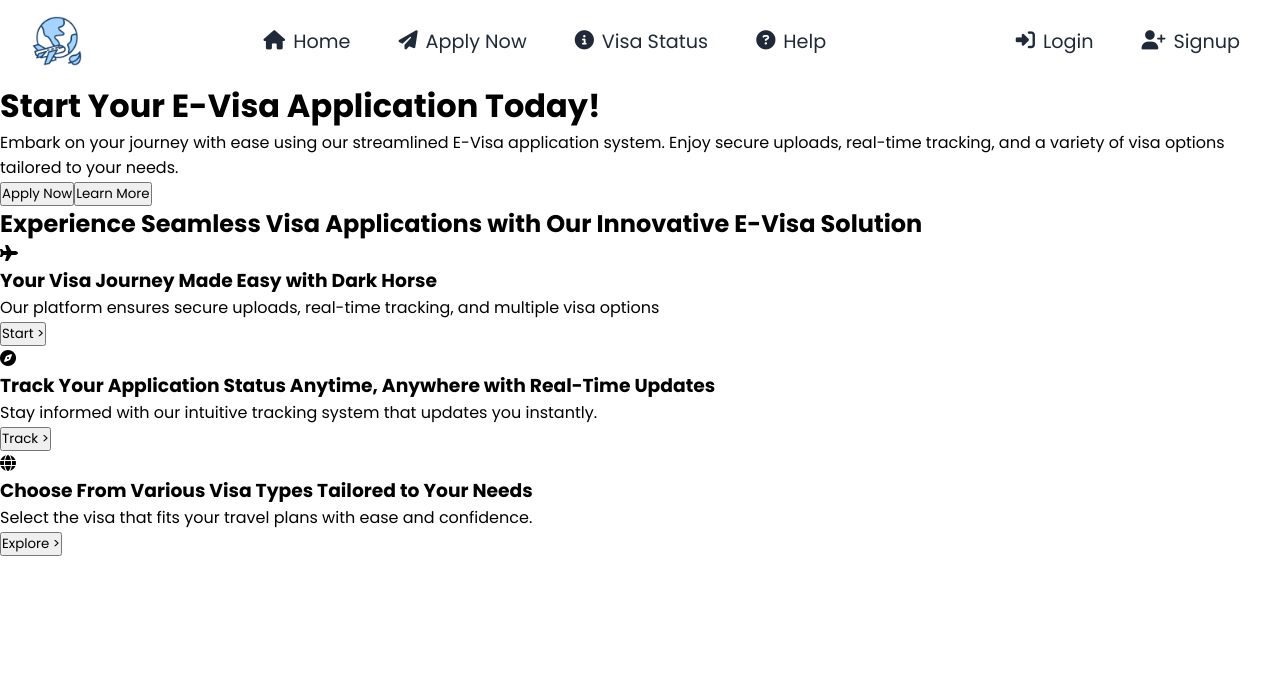
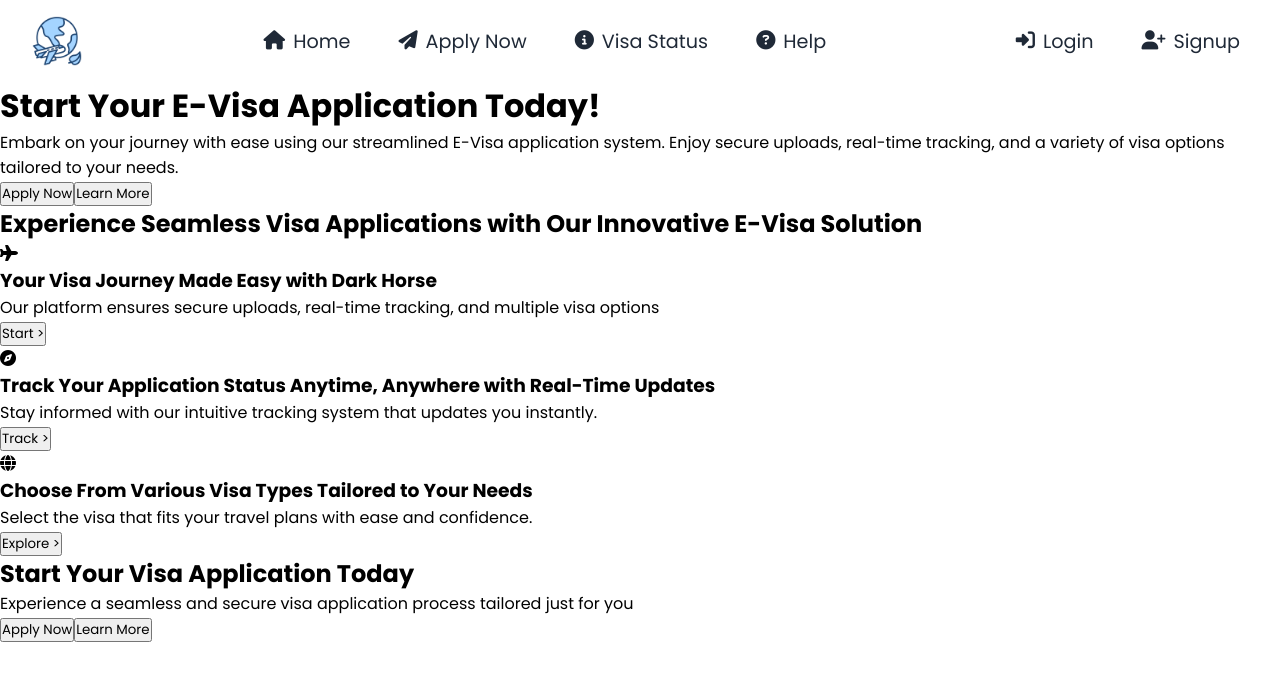
Before and after one commit to Dulneth210229/E-Visa-Platform, a React (Create React App) app in the folder frontend/: page / in a window 1280 px wide. Shown: the top 680 px of the page. Built offline with nearby package versions, Linux system fonts and the light colour scheme.

Commit message:
changes on the structure of the home page

```diff
--- a/frontend/package.json
+++ b/frontend/package.json
@@ -4,11 +4,13 @@
   "private": true,
   "dependencies": {
     "@fortawesome/fontawesome-free": "^6.7.2",
+    "@react-google-maps/api": "^2.20.5",
     "cra-template": "1.2.0",
     "react": "^19.0.0",
     "react-dom": "^19.0.0",
     "react-router-dom": "^7.1.1",
     "react-scripts": "5.0.1",
+    "use-places-autocomplete": "^4.0.1",
     "web-vitals": "^4.2.4"
   },
   "scripts": {
--- a/frontend/src/Pages/Home/Home.js
+++ b/frontend/src/Pages/Home/Home.js
@@ -65,6 +65,22 @@ function Home() {
           </div>
         </div>
       </section>
+      {/**start-apply Section */}
+      <section class="start-application">
+        <div class="start-content">
+          <h1>Start Your Visa Application Today</h1>
+          <p>
+            Experience a seamless and secure visa application process tailored
+            just for you
+          </p>
+          <button class="apply-btn">Apply Now</button>
+          <button class="learn-btn">Learn More</button>
+        </div>
+      </section>
+      <section class="contact">
+        <div class="contact-content"></div>
+        <div class="map"></div>
+      </section>
     </div>
   );
 }
```
Also changed, not shown: 1 other file (tests, documents, lock files or other folders).
